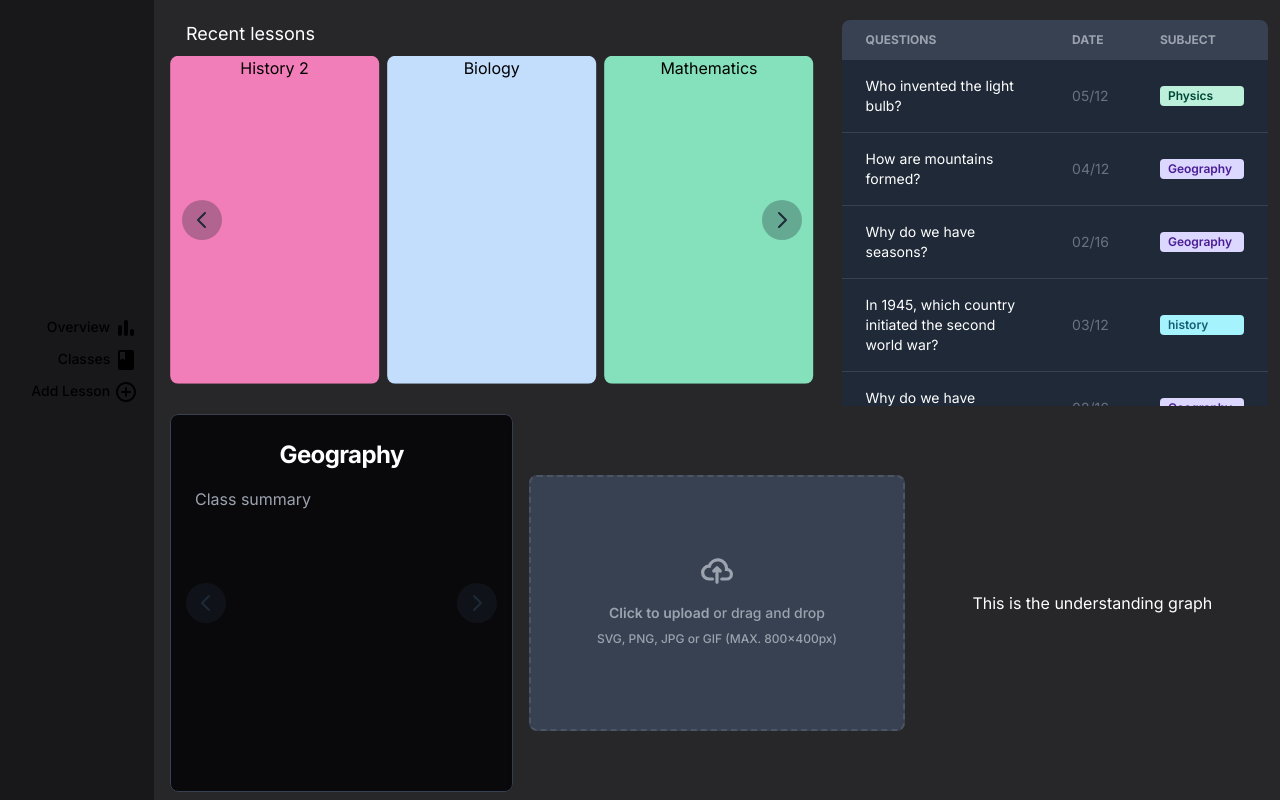
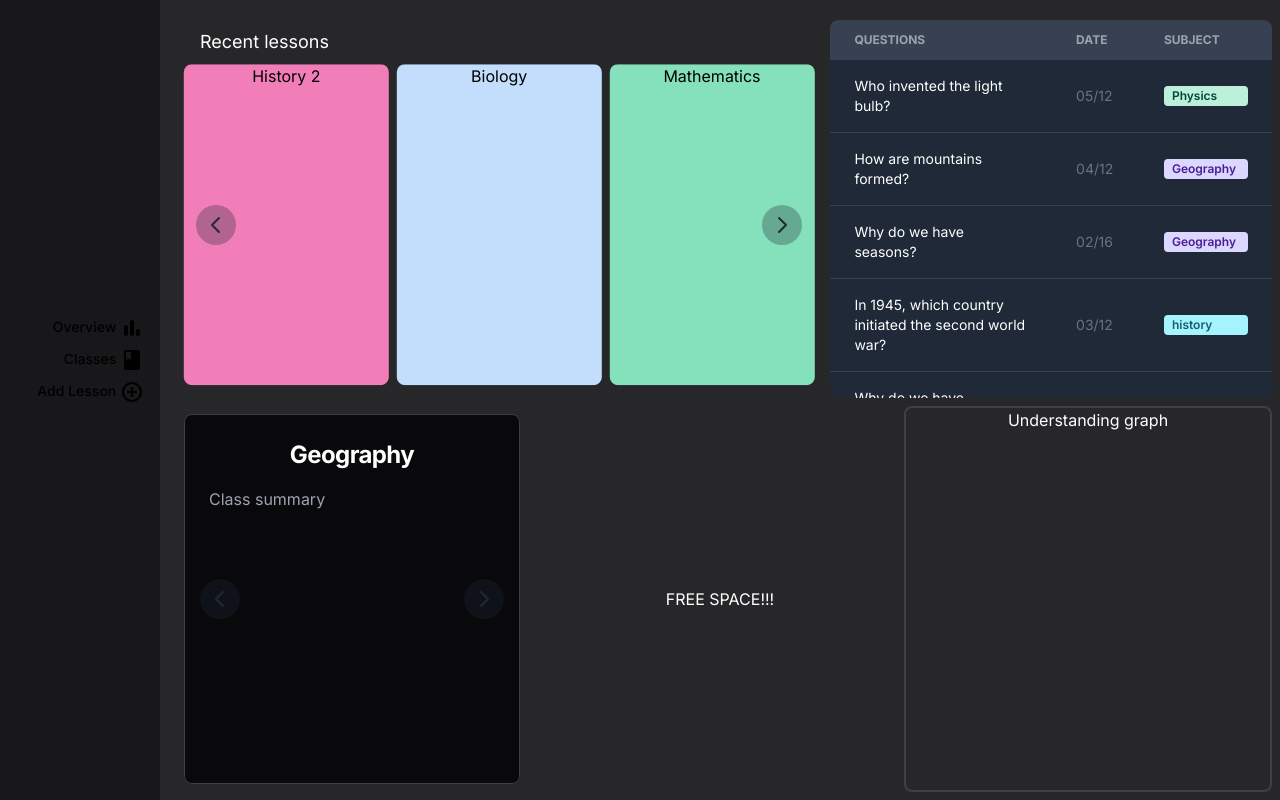
Before and after one commit to amadrafi/qubed_react, a Next.js app: page / in a window 1280 px wide. Built offline with nearby package versions, Linux system fonts and the light colour scheme.

Commit message:
fixed minor render issues

```diff
--- a/src/app/components/Carousel.js
+++ b/src/app/components/Carousel.js
@@ -1,5 +1,4 @@
 import { Carousel } from "flowbite-react";
-import ClassCard from "./ClassCard";
 
 
 function LessonCarousels() {
@@ -18,9 +17,9 @@ function LessonCarousels() {
           <div className="bg-green-300 rounded-lg mx-1">Mathematics</div>
         </div>
         <div className='grid grid-cols-3 h-full w-full text-black overflow-x-hidden'>
-          <div className="bg-pink-400 rounded-lg ">History 2</div>
-          <div className="bg-blue-200 rounded-lg ">Biology</div>
-          <div className="bg-green-300 rounded-lg ">Mathematics</div>
+          <div className="bg-pink-400 rounded-lg mx-1">History 2</div>
+          <div className="bg-blue-200 rounded-lg mx-1">Biology</div>
+          <div className="bg-green-300 rounded-lg mx-1">Mathematics</div>
         </div>
       </Carousel>
     </div>
--- a/src/app/components/ClassSummaries.js
+++ b/src/app/components/ClassSummaries.js
@@ -1,12 +1,12 @@
 import { Carousel } from 'flowbite-react';
-import ClassCard from './ClassCard';
+import SubjectCard from './SubjectCard';
 
 function ClassSummaries(){
   return (
     <Carousel className='rounded-none dark' slide={false} indicators={false}>
-      <ClassCard title="Geography" content="Class summary" />
-      <ClassCard title="Mathematics" content="Class summary" />
-      <ClassCard title="Further Mathematics" content='Class summary' />
+      <SubjectCard title="Geography" content="Class summary" />
+      <SubjectCard title="Mathematics" content="Class summary" />
+      <SubjectCard title="Further Mathematics" content='Class summary' />
     </Carousel>
   );
 }
--- a/src/app/components/RecentQuestions.js
+++ b/src/app/components/RecentQuestions.js
@@ -5,9 +5,9 @@ import QuestionRow from './QuestionRow';
 
 function RecentQuestions(){
   return (
-    <div className=" mx-3 max-h-full items-center max-h-96 lg:max-h-full overflow-y-scroll py-2">
+    <div className=" max-h-full items-center max-h-96 lg:max-h-full overflow-y-scroll rounded-lg">
       <Table hoverable className='dark'>
-        <Table.Head>
+        <Table.Head className='sticky top-0'>
           <Table.HeadCell>Questions</Table.HeadCell>
           <Table.HeadCell>Date</Table.HeadCell>
           <Table.HeadCell>Subject</Table.HeadCell>
--- a/src/app/components/ClassCard.js
+++ b/src/app/components/SubjectCard.js
@@ -1,6 +1,6 @@
 import { Card } from 'flowbite-react';
 
-function ClassCard(props) {
+function SubjectCard(props) {
   return (
     <Card href="/" className="max-w-full min-h-full dark:bg-zinc-950 dark:hover:bg-zinc-900">
       <h5 className=" text-2xl font-bold tracking-tight text-center text-gray-900 dark:text-white">
@@ -14,4 +14,4 @@ function ClassCard(props) {
   );
 }
 
-export default ClassCard;
+export default SubjectCard;
--- a/src/app/components/UnderstandingGraph.js
+++ b/src/app/components/UnderstandingGraph.js
@@ -1,6 +1,8 @@
 function UnderstandingGraph(){
   return (
-    <h1 className="text-center mx-auto">This is the understanding graph</h1>
+    <div className="w-full h-full border-2 border-zinc-700 rounded-lg">
+      <h1 className="text-center mx-auto">Understanding graph</h1>
+    </div>
   );
 }
 
--- a/src/app/components/UploadPicture.js
+++ b/src/app/components/UploadPicture.js
@@ -20,7 +20,7 @@ function UploadPicture(){
             <path
               stroke="currentColor"
               strokeLinecap="round"
-              strokeLineJoin="round"
+              strokeLinejoin="round"
               strokeWidth="2"
               d="M13 13h3a3 3 0 0 0 0-6h-.025A5.56 5.56 0 0 0 16 6.5 5.5 5.5 0 0 0 5.207 5.021C5.137 5.017 5.071 5 5 5a4 4 0 0 0 0 8h2.167M10 15V6m0 0L8 8m2-2 2 2"
             />
--- a/src/app/layout.js
+++ b/src/app/layout.js
@@ -13,7 +13,7 @@ export const metadata = {
 
 export default function RootLayout({ children }) {
   return (
-    <html lang="en" className="bg-zinc-900">
+    <html lang="en" className="bg-zinc-800">
       <head>
         <link rel="shortcut icon" href="/favicon.svg" />
         <meta
@@ -25,7 +25,7 @@ export default function RootLayout({ children }) {
       <body className={inter.className}>
         <div className='h-screen flex flex-row bg-inherit overflow-x-hidden'>
           <Navbar />
-          <div className="flex-auto">{children}</div>
+          <div className="flex-auto p-2 bg-zinc-800">{children}</div>
         </div>
       </body>
     </html>
--- a/src/app/page.js
+++ b/src/app/page.js
@@ -13,7 +13,7 @@ export default function Home() {
         <div className="w-3/5 flex">
           <LessonCarousels />
         </div>
-        <div className="w-2/5 flex items-start">
+        <div className="w-2/5 flex items-start pb-2">
           <RecentQuestions />
         </div>
       </div>
@@ -22,7 +22,11 @@ export default function Home() {
           <ClassSummaries />
         </div>
         <div className="w-1/3 flex items-center">
-          <UploadPicture />
+          <h1 className='mx-auto text-center'>
+
+            FREE SPACE!!!
+          </h1>
+          {/* <UploadPicture /> */}
         </div>
         <div className="w-1/3 flex items-center">
           <UnderstandingGraph />
```
